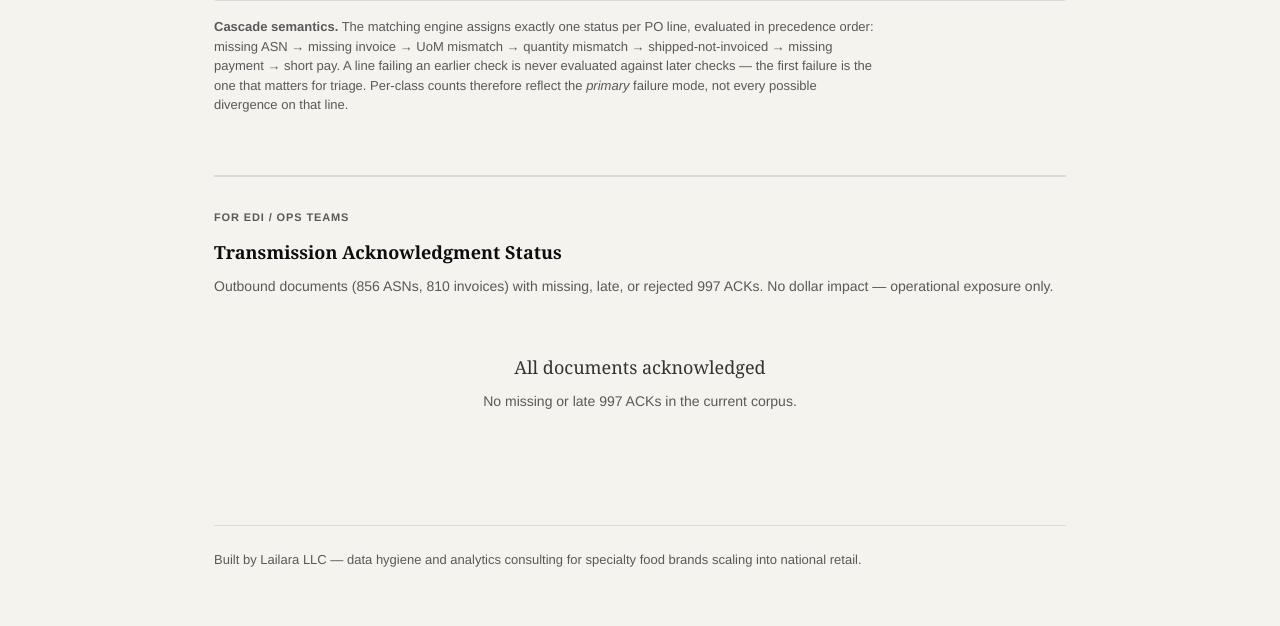
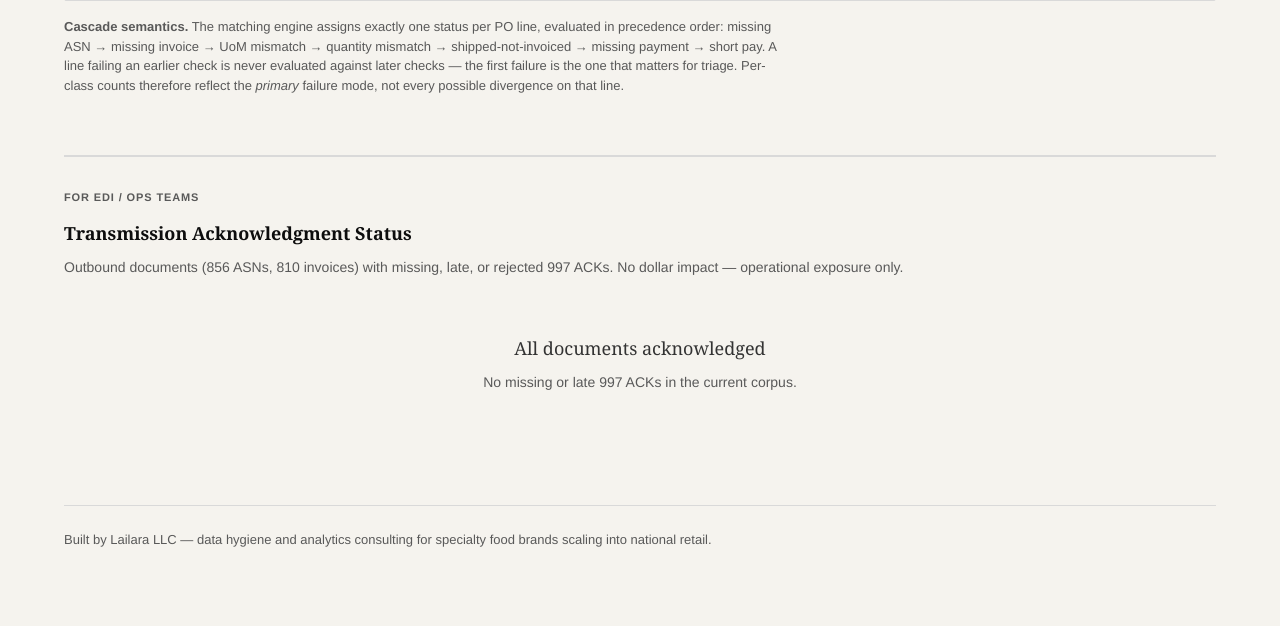
Before and after one commit to MsShawnP/edi-reconciliation-tool, a FastAPI app: page / in a window 1280 px wide. Shown: the part 853-1479 px from the top of the page. After the commit the page ends 1400 px from the top, so only its background shows below. Run offline with FastAPI, Linux system fonts and the light colour scheme; data that the repository does not hold is empty; some libraries are stand-ins or nearby versions; some web fonts are replaced.

Commit message:
style: sync content width 900->1200px (prose 660->720) per D-001
Adopt the canonical Lailara content width. Decision D-001 (lailara-frame
repo) establishes the live lailarallc.com / lailara-frame value as
authoritative over the design-spec's stale 900px.

Data-heavy sections (tables/dashboard) now use the full 1200px column;
narrative prose caps lift 660->720. Option A: this repo's own local
width value was updated, not rewired to the lailara-frame kit token.

Co-Authored-By: Claude Opus 4.8 <noreply@anthropic.com>

```diff
--- a/dashboard/static/css/lailara.css
+++ b/dashboard/static/css/lailara.css
@@ -90,7 +90,7 @@
   --sans:  'Source Sans 3', 'Source Sans Pro', 'Helvetica Neue', Helvetica, Arial, sans-serif;
 
   /* Layout */
-  --content-max: 900px;
+  --content-max: 1200px;
   --section-gap: 60px;
 }
 
--- a/dashboard/templates/catalog.html
+++ b/dashboard/templates/catalog.html
@@ -213,7 +213,7 @@
     &mdash; dbt models: <code>transforms/models/marts/fct_exceptions.sql</code>
   </p>
 
-  <p class="cascade-footnote" style="font-size:13px;color:var(--text-secondary);margin-top:16px;max-width:660px;line-height:1.5;">
+  <p class="cascade-footnote" style="font-size:13px;color:var(--text-secondary);margin-top:16px;max-width:720px;line-height:1.5;">
     <strong>Cascade semantics.</strong> The matching engine assigns exactly one status per PO line,
     evaluated in precedence order: missing ASN &rarr; missing invoice &rarr; UoM mismatch &rarr; quantity
     mismatch &rarr; shipped-not-invoiced &rarr; missing payment &rarr; short pay. A line failing an earlier
--- a/dashboard/templates/dashboard.html
+++ b/dashboard/templates/dashboard.html
@@ -158,7 +158,7 @@
     </table>
   </div>
 
-  <p class="cascade-footnote" style="font-size:13px;color:var(--text-secondary);margin-top:16px;max-width:660px;line-height:1.5;">
+  <p class="cascade-footnote" style="font-size:13px;color:var(--text-secondary);margin-top:16px;max-width:720px;line-height:1.5;">
     <strong>Cascade semantics.</strong> The matching engine assigns exactly one status per PO line,
     evaluated in precedence order: missing ASN &rarr; missing invoice &rarr; UoM mismatch &rarr; quantity
     mismatch &rarr; shipped-not-invoiced &rarr; missing payment &rarr; short pay. A line failing an earlier
```
